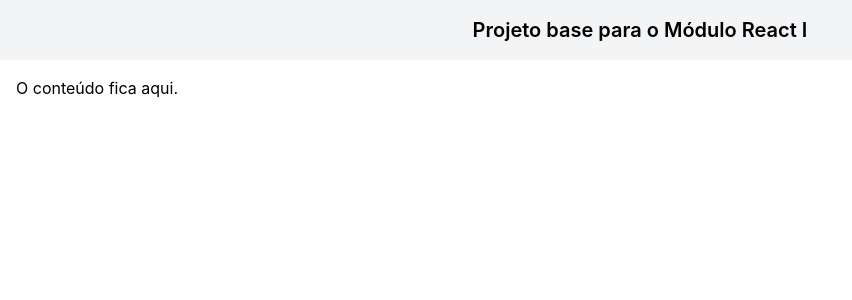
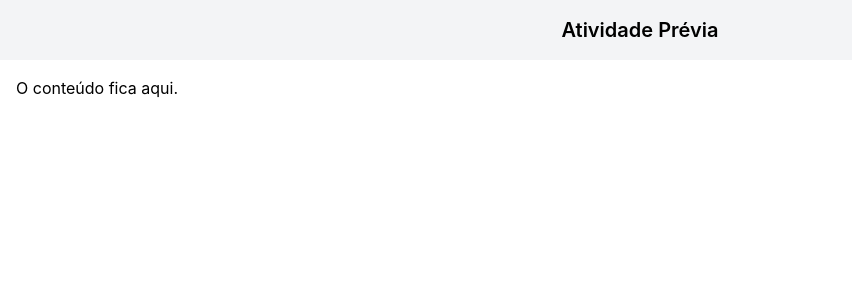
Before and after one commit to felipefllp/ajs-react, a React (Create React App) app: page / in a window 1280 px wide. Shown: the top 300 px of the page, without its empty margins (0-852 px from the left). Built offline with nearby package versions, Linux system fonts and the light colour scheme.

Commit message:
feat: componentização

```diff
--- a/public/index.html
+++ b/public/index.html
@@ -24,7 +24,7 @@
       work correctly both with client-side routing and a non-root public URL.
       Learn how to configure a non-root public URL by running `npm run build`.
     -->
-    <title>Projeto Base</title>
+    <title>Atividade Prévia</title>
   </head>
   <body>
     <noscript>You need to enable JavaScript to run this app.</noscript>
--- a/src/App.js
+++ b/src/App.js
@@ -1,21 +1,13 @@
+import Header from './components/Header'
+import Main from './components/Main';
+
 export default function App() {
   console.log('Teste no console do navegador');
 
   return (
     <>
-      <header>
-        <div className="bg-gray-100 mx-auto p-4">
-          <h1 className="text-center font-semibold text-xl">
-            Projeto base para o Módulo React I
-          </h1>
-        </div>
-      </header>
-
-      <main>
-        <div className="container mx-auto p-4">
-          <h2>O conteúdo fica aqui.</h2>
-        </div>
-      </main>
+      <Header>Atividade Prévia</Header>
+      <Main></Main>
     </>
   );
 }
--- /dev/null
+++ b/src/components/Header.js
@@ -0,0 +1,11 @@
+export default function Header({children}) {
+  return (
+  <header>
+    <div className="bg-gray-100 mx-auto p-4">
+      <h1 className="text-center font-semibold text-xl">
+        {children}
+      </h1>
+    </div>
+  </header>
+  );
+}
--- /dev/null
+++ b/src/components/Main.js
@@ -0,0 +1,7 @@
+export default function Main() {
+  return (
+    <main className="container mx-auto p-4">
+      <h2>O conteúdo fica aqui.</h2>
+    </main>
+  )
+}
```
